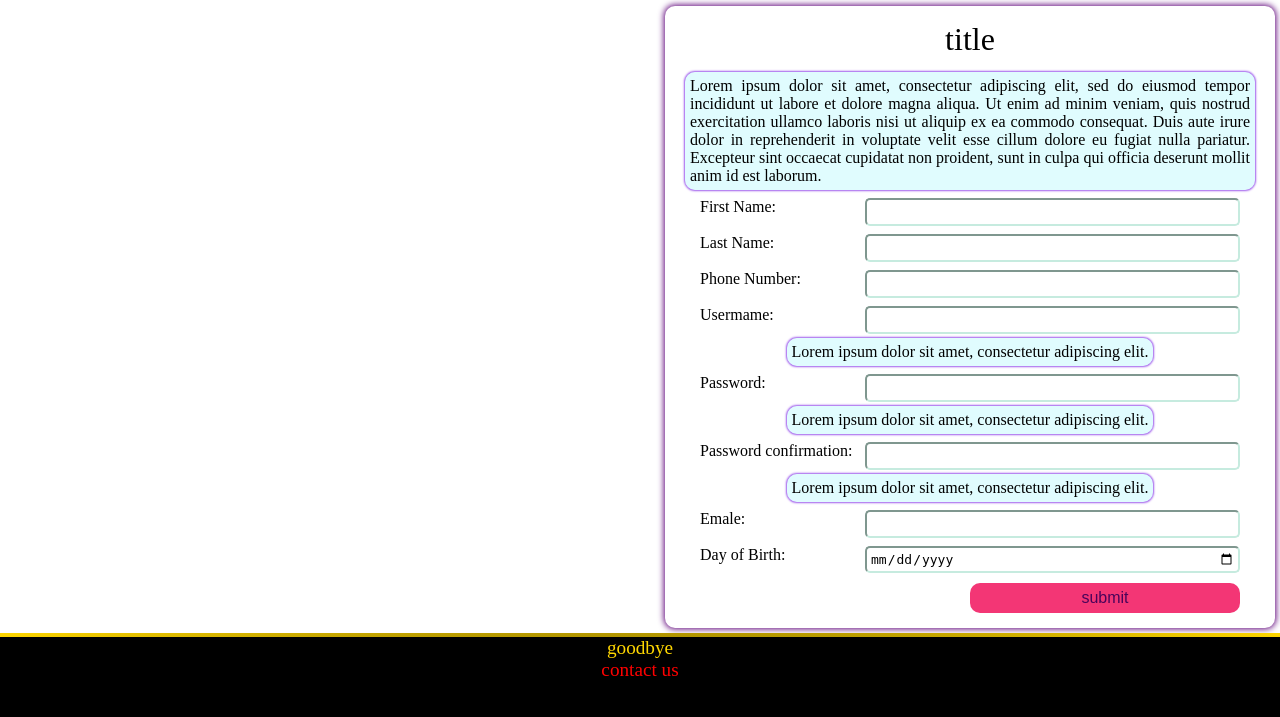
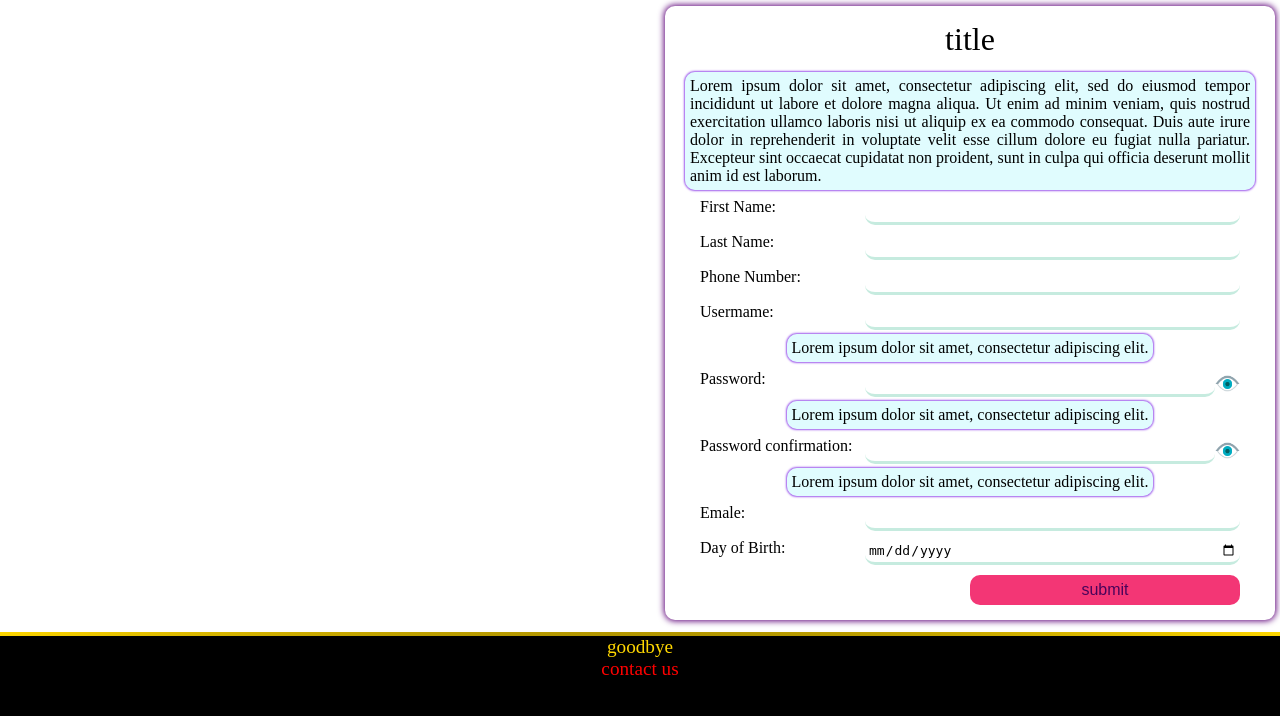
Before and after one commit to RAAvenger/LogIn-and-SignIn, a PHP site: the page made by sign in.html in a window 1280 px wide. Shown: the part 84-801 px from the top of the page. Run offline with PHP 8.4, Linux system fonts and the light colour scheme.

Commit message:
show/hide password added

```diff
--- a/logInScript.js
+++ b/logInScript.js
@@ -1,12 +1,46 @@
+///check validation of "password" and "password confirmation" and add some styles.
 function formValidate(formeId) {
+    ///get "password" and "password confirmation".
     var password = document.forms[formeId]["password"];
     var passwordRep = document.forms[formeId]["passwordRep"];
+    ///add some styles for "invalid input" to page styles.
+    ///create new styleSheet.
+    var style = document.createElement('style');
+    ///add styleSheet to page head.
+    document.head.appendChild(style);
+    ///insert styles to styleSheet.
+    style.sheet.insertRule(".input-box input:invalid {box-shadow: none;border-bottom-color: rgb(241, 54, 54);}");
+    style.sheet.insertRule(".input-box input:invalid:focus {box-shadow: none;border-bottom-color: rgb(145, 35, 35);}");
+    ///check if they "password" and "password confirmation" are equal.
     if (password.value === passwordRep.value) {
+        ///if "password" and "password confirmation" are equal make "password confirmation" valid.
         passwordRep.setCustomValidity("");
         return true;
     }
     else {
+        ///if "password" and "password confirmation" are not equal make "password confirmation" invalid and remove "password confirmation" text.
         passwordRep.setCustomValidity("Password confirmation doesn't match Password");
         passwordRep.value = "";
     }
 }
+
+///show or hide password text.
+function PasswordShow_Hide(button, idInput) {
+    ///get password input element.
+    var input = document.getElementById(idInput);
+    ///check if password is hidden or not.
+    if (input.type === "password") {
+        ///show password.
+        input.type = "text";
+        ///change image.
+        button.src = "/images/Invisible_48px.png";
+        button.alt = "hide"
+    }
+    else {
+        ///hide password.
+        input.type = "password";
+        ///change image.
+        button.src = "/images/Eye_48px.png";
+        button.alt = "show"
+    }
+}
--- a/sign in style.css
+++ b/sign in style.css
@@ -62,9 +62,24 @@ header {
     margin: 0;
     width: 100%;
     padding: 3px;
-    border-radius: 5px;
-    border-color: rgb(198, 235, 223);
+    border: none;
+    border-bottom: 3px solid rgb(198, 235, 223);
+    border-radius: 10px;
 }
+
+.input-box input:focus {
+    border-bottom-color: rgb(136, 160, 152);
+}
+
+/* .input-box input:invalid {
+    box-shadow: none;
+    border-bottom-color: rgb(241, 54, 54);
+}
+
+.input-box input:invalid:focus {
+    box-shadow: none;
+    border-bottom-color: rgb(145, 35, 35);
+} */
 
 .input-box p {
     margin: 0 0 2px 0;
--- a/sign in.html
+++ b/sign in.html
@@ -57,6 +57,8 @@
         <div class="input-box">
             <p>Password:</p>
             <input type="password" name="password" id="password" required>
+            <img src="/images/Eye_48px.png" onclick="PasswordShow_Hide(this,'password')" alt="show" width="25px"
+                margin="auto">
         </div>
         <div class="explanations">
             <p>
@@ -66,6 +68,8 @@
         <div class="input-box">
             <p>Password confirmation:</p>
             <input type="password" name="passwordRep" id="passwordRep" required>
+            <img src="/images/Eye_48px.png" onclick="PasswordShow_Hide(this,'passwordRep')" alt="show" width="25px"
+                margin="auto">
         </div>
         <div class="explanations">
             <p>
```
